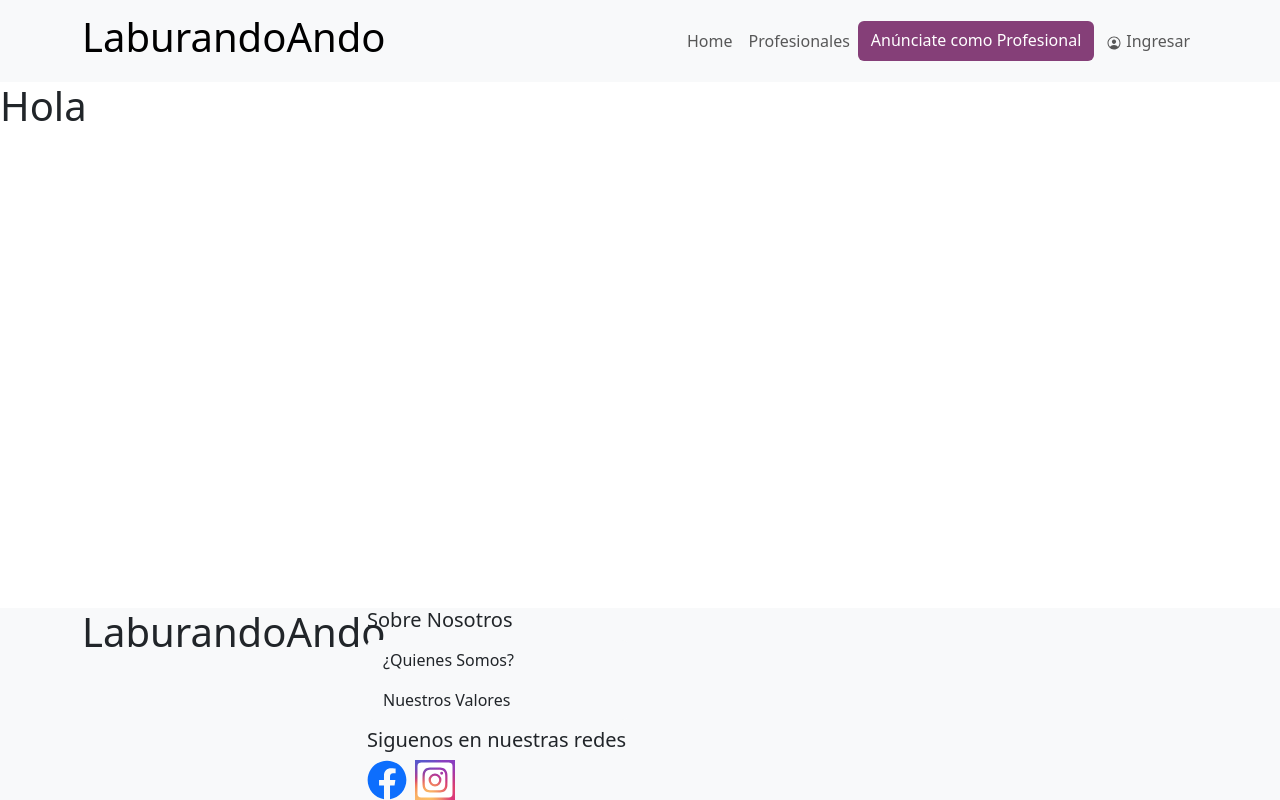
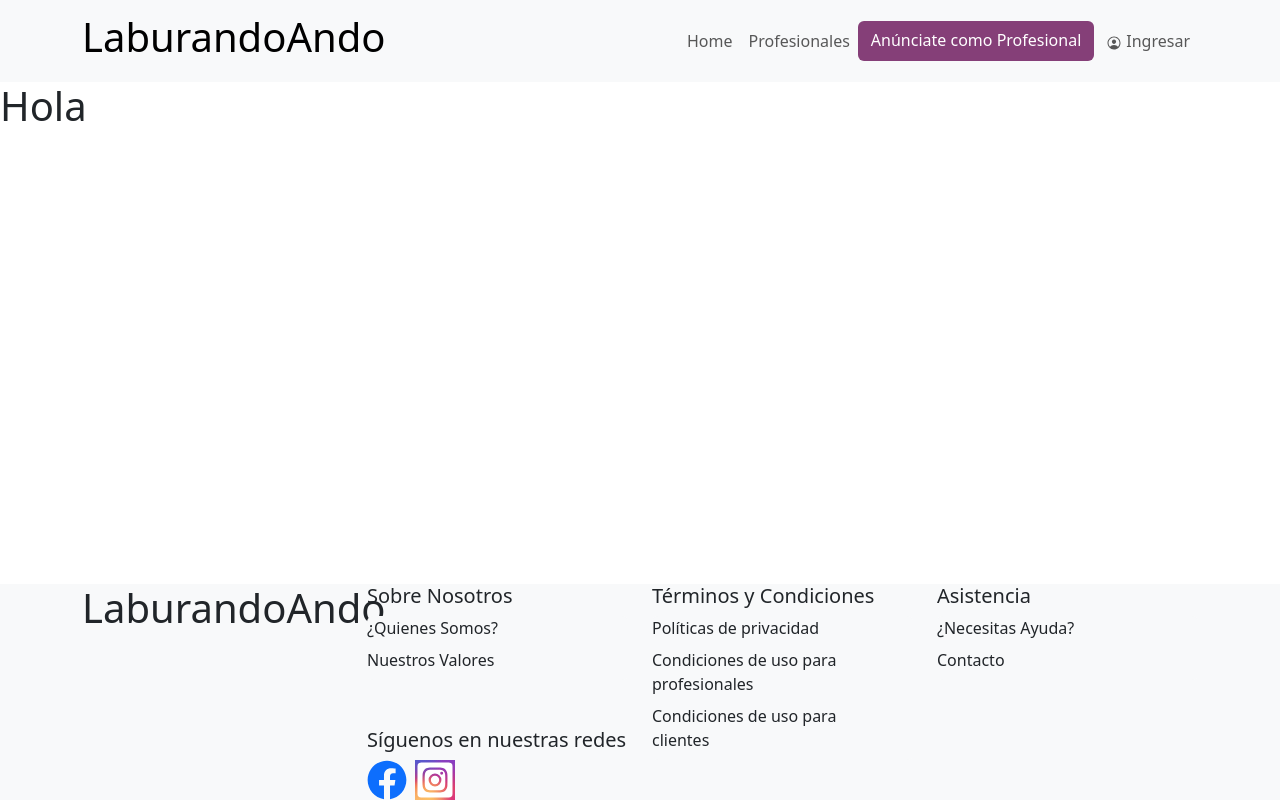
Before and after one commit to FranprzDev/LaburandoAndo, a React (Vite) app: page / in a window 1280 px wide. Built offline with nearby package versions, Linux system fonts and the light colour scheme.

Commit message:
Se realizaron los apartados de Terminos y Condiciones y de Asistencia

```diff
--- a/src/components/Footer.jsx
+++ b/src/components/Footer.jsx
@@ -15,20 +15,29 @@ const Footer = () => {
             <Col md={3}>
             <h5>Sobre Nosotros</h5>
             <ul className='list-group'>
-                <Link to={'/'} className='list-group-item border-0 bg-body-tertiary'>¿Quienes Somos?</Link>
-                <Link to={'/'} className='list-group-item border-0 bg-body-tertiary'>Nuestros Valores</Link>
+                <Link to={'/'} className='list-group-item border-0 pt-0 ps-0 bg-body-tertiary'>¿Quienes Somos?</Link>
+                <Link to={'/'} className='list-group-item border-0 pt-0 ps-0 bg-body-tertiary'>Nuestros Valores</Link>
             </ul>
-            <article className='mt-2'>
-                <h5>Siguenos en nuestras redes</h5>
+            <article className='mt-5'>
+                <h5>Síguenos en nuestras redes</h5>
                 <Link><FaFacebook className='fs-1 text-primary'/></Link>
                 <Link><FaInstagramSquare className='fs-1 ms-2 instagramLogo'/></Link>
             </article>
             </Col>
             <Col md={3}>
-
+            <h5>Términos y Condiciones</h5>
+            <ul className='list-group'>
+                <Link to={'/'} className='list-group-item border-0 pt-0 ps-0 bg-body-tertiary'>Políticas de privacidad</Link>
+                <Link to={'/'} className='list-group-item border-0 pt-0 ps-0 bg-body-tertiary'>Condiciones de uso para profesionales</Link>
+                <Link to={'/'} className='list-group-item border-0 pt-0 ps-0 bg-body-tertiary'>Condiciones de uso para clientes</Link>
+            </ul>
             </Col>
             <Col md={3}>
-
+            <h5>Asistencia</h5>
+            <ul className='list-group'>
+                <Link to={'/'} className='list-group-item border-0 pt-0 ps-0 bg-body-tertiary'>¿Necesitas Ayuda?</Link>
+                <Link to={'/'} className='list-group-item border-0 pt-0 ps-0 bg-body-tertiary'>Contacto</Link>
+            </ul>
             </Col>
         </Row>
       </Container>
```
